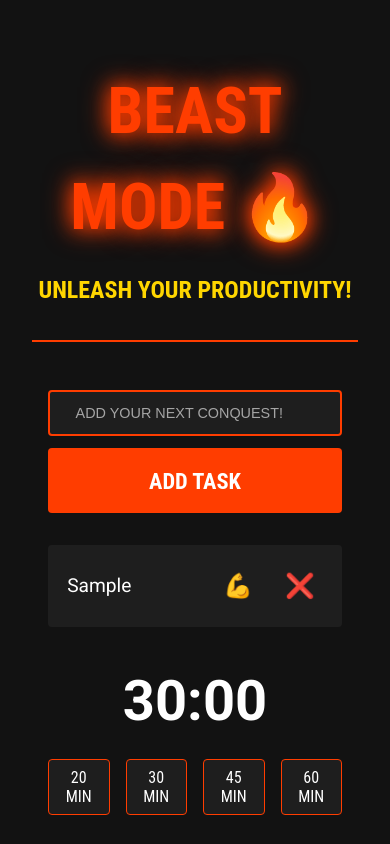
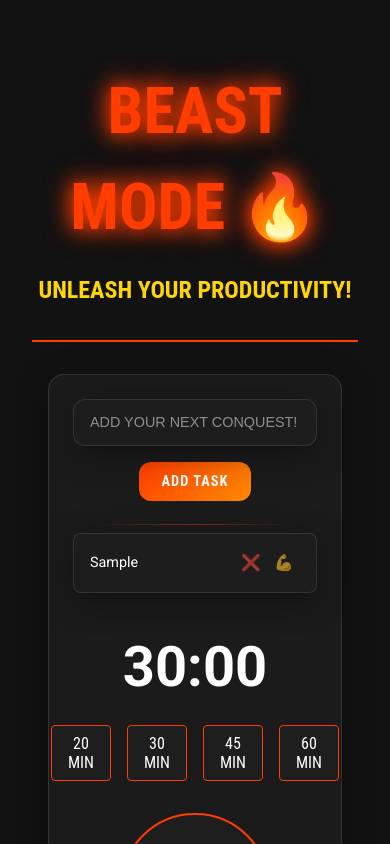
Before and after one commit to Rakeye/beast-mode, a React (Create React App) app: page / in a window 390 px wide. Both pictures are taken after typing "Sample" into the empty fields and a click on the button "ADD TASK". Shown: the top 844 px of the page. Built offline with nearby package versions, Linux system fonts and the light colour scheme.

Commit message:
Enhanced UI with modern design elements and improved responsiveness

```diff
--- a/src/components/TaskManager/index.tsx
+++ b/src/components/TaskManager/index.tsx
@@ -1,10 +1,13 @@
-import React, { useState, useCallback, useEffect, useRef } from 'react';
+import React, { useState, useEffect } from 'react';
 import {
   TaskManagerContainer,
+  InputContainer,
   TaskInput,
-  AddTaskButton,
   TaskList,
-  Task,
+  TaskItem,
+  TaskText,
+  DeleteButton,
+  AddButton,
   BeastModeButton,
   TimerDisplay,
   TimerContainer,
@@ -13,7 +16,6 @@ import {
   ProgressBar,
   Progress,
   MotivationalMessage,
-  InputContainer
 } from './styles';
 
 interface TaskItem {
@@ -62,8 +64,8 @@ const TaskManager: React.FC = () => {
   const [timeRemaining, setTimeRemaining] = useState(1800);
   const [initialTime, setInitialTime] = useState(1800);
   const [motivationalMessage, setMotivationalMessage] = useState('');
-  const timerRef = useRef<NodeJS.Timeout | null>(null);
-  const audioRef = useRef<HTMLAudioElement | null>(null);
+  const timerRef = React.useRef<NodeJS.Timeout | null>(null);
+  const audioRef = React.useRef<HTMLAudioElement | null>(null);
 
   // Save tasks to localStorage whenever they change
   useEffect(() => {
@@ -79,7 +81,7 @@ const TaskManager: React.FC = () => {
     };
   }, []);
 
-  const handleAddTask = useCallback(() => {
+  const handleAddTask = React.useCallback(() => {
     if (newTask.trim()) {
       const task: TaskItem = {
         id: Date.now(),
@@ -92,13 +94,13 @@ const TaskManager: React.FC = () => {
     }
   }, [newTask]);
 
-  const handleKeyPress = useCallback((e: React.KeyboardEvent) => {
+  const handleKeyPress = React.useCallback((e: React.KeyboardEvent) => {
     if (e.key === 'Enter') {
       handleAddTask();
     }
   }, [handleAddTask]);
 
-  const toggleTaskComplete = useCallback((taskId: number) => {
+  const toggleTaskComplete = React.useCallback((taskId: number) => {
     setTasks(prevTasks =>
       prevTasks.map(task =>
         task.id === taskId ? { ...task, completed: !task.completed } : task
@@ -106,7 +108,7 @@ const TaskManager: React.FC = () => {
     );
   }, []);
 
-  const deleteTask = useCallback((taskId: number) => {
+  const deleteTask = React.useCallback((taskId: number) => {
     setTasks(prevTasks => prevTasks.filter(task => task.id !== taskId));
   }, []);
 
@@ -116,12 +118,12 @@ const TaskManager: React.FC = () => {
     return `${minutes}:${remainingSeconds.toString().padStart(2, '0')}`;
   };
 
-  const updateMotivationalMessage = useCallback(() => {
+  const updateMotivationalMessage = React.useCallback(() => {
     const randomIndex = Math.floor(Math.random() * MOTIVATIONAL_MESSAGES.length);
     setMotivationalMessage(MOTIVATIONAL_MESSAGES[randomIndex]);
   }, []);
 
-  const startTimer = useCallback((duration: number) => {
+  const startTimer = React.useCallback((duration: number) => {
     if (timerRef.current) {
       clearInterval(timerRef.current);
     }
@@ -151,7 +153,7 @@ const TaskManager: React.FC = () => {
     }, 1000);
   }, [updateMotivationalMessage]);
 
-  const stopTimer = useCallback(() => {
+  const stopTimer = React.useCallback(() => {
     if (timerRef.current) {
       clearInterval(timerRef.current);
     }
@@ -159,11 +161,11 @@ const TaskManager: React.FC = () => {
     setTimeRemaining(initialTime);
   }, [initialTime]);
 
-  const getProgress = useCallback(() => {
+  const getProgress = React.useCallback(() => {
     return ((initialTime - timeRemaining) / initialTime) * 100;
   }, [initialTime, timeRemaining]);
 
-  useEffect(() => {
+  React.useEffect(() => {
     return () => {
       if (timerRef.current) {
         clearInterval(timerRef.current);
@@ -181,29 +183,27 @@ const TaskManager: React.FC = () => {
           onKeyPress={handleKeyPress}
           placeholder="ADD YOUR NEXT CONQUEST!"
         />
-        <AddTaskButton onClick={handleAddTask}>ADD TASK</AddTaskButton>
+        <AddButton onClick={handleAddTask}>ADD TASK</AddButton>
       </InputContainer>
 
       <TaskList>
         {tasks.map((task) => (
-          <Task key={task.id} completed={task.completed}>
-            <span>{task.text}</span>
-            <div>
-              <button
-                onClick={() => toggleTaskComplete(task.id)}
-                title={task.completed ? 'Task Completed!' : 'Click to complete'}
-              >
-                {task.completed ? '🏆' : '💪'}
-              </button>
-              <button
-                onClick={() => deleteTask(task.id)}
-                title="Delete task"
-                style={{ marginLeft: '0.5rem' }}
-              >
-                ❌
-              </button>
-            </div>
-          </Task>
+          <TaskItem key={task.id} completed={task.completed}>
+            <TaskText>{task.text}</TaskText>
+            <DeleteButton
+              onClick={() => deleteTask(task.id)}
+              title="Delete task"
+              style={{ marginLeft: '0.5rem' }}
+            >
+              ❌
+            </DeleteButton>
+            <DeleteButton
+              onClick={() => toggleTaskComplete(task.id)}
+              title={task.completed ? 'Task Completed!' : 'Click to complete'}
+            >
+              {task.completed ? '🏆' : '💪'}
+            </DeleteButton>
+          </TaskItem>
         ))}
       </TaskList>
 
--- a/src/components/TaskManager/styles.ts
+++ b/src/components/TaskManager/styles.ts
@@ -1,29 +1,46 @@
-import styled, { keyframes } from 'styled-components';
+import styled, { keyframes, css } from 'styled-components';
 
 const pulseAnimation = keyframes`
-  0% { transform: scale(1); }
-  50% { transform: scale(1.05); }
-  100% { transform: scale(1); }
+  0% { transform: scale(1); opacity: 1; }
+  50% { transform: scale(1.02); opacity: 0.9; }
+  100% { transform: scale(1); opacity: 1; }
 `;
 
 const glowAnimation = keyframes`
-  0% { box-shadow: 0 0 5px #FF3D00; }
-  50% { box-shadow: 0 0 20px #FF3D00; }
-  100% { box-shadow: 0 0 5px #FF3D00; }
+  0% { box-shadow: 0 0 5px rgba(255, 61, 0, 0.5); }
+  50% { box-shadow: 0 0 20px rgba(255, 61, 0, 0.8); }
+  100% { box-shadow: 0 0 5px rgba(255, 61, 0, 0.5); }
+`;
+
+const fadeIn = keyframes`
+  from { opacity: 0; transform: translateY(10px); }
+  to { opacity: 1; transform: translateY(0); }
+`;
+
+const glassmorphism = css`
+  background: rgba(30, 30, 30, 0.8);
+  backdrop-filter: blur(10px);
+  border: 1px solid rgba(255, 255, 255, 0.1);
+  box-shadow: 0 8px 32px 0 rgba(0, 0, 0, 0.37);
 `;
 
 export const TaskManagerContainer = styled.div`
-  padding: 2rem;
+  padding: 2.5rem;
   max-width: 600px;
   margin: 0 auto;
   width: 100%;
+  ${glassmorphism}
+  border-radius: 16px;
+  animation: ${fadeIn} 0.6s ease-out;
 
   @media (max-width: 768px) {
-    padding: 1.5rem;
+    padding: 2rem;
   }
 
   @media (max-width: 480px) {
-    padding: 1rem;
+    padding: 1.5rem;
+    margin: 0 1rem;
+    width: calc(100% - 2rem);
   }
 `;
 
@@ -31,32 +48,54 @@ export const InputContainer = styled.div`
   display: flex;
   flex-direction: column;
   align-items: center;
-  gap: 1rem;
+  gap: 1.2rem;
   width: 100%;
   margin: 0 auto;
+  position: relative;
+
+  &::after {
+    content: '';
+    position: absolute;
+    bottom: -1.5rem;
+    left: 50%;
+    transform: translateX(-50%);
+    width: 80%;
+    height: 1px;
+    background: linear-gradient(
+      90deg,
+      transparent,
+      rgba(255, 61, 0, 0.5),
+      transparent
+    );
+  }
 
   @media (max-width: 480px) {
-    gap: 0.8rem;
+    gap: 1rem;
   }
 `;
 
 export const TaskInput = styled.input`
   width: 100%;
-  padding: 1.2rem;
+  padding: 1.2rem 1.5rem;
   font-size: 1.4rem;
-  background: #1E1E1E;
-  border: 2px solid #FF3D00;
+  background: rgba(20, 20, 20, 0.8);
+  border: 2px solid transparent;
   color: white;
-  border-radius: 4px;
+  border-radius: 12px;
+  transition: all 0.3s ease;
+  ${glassmorphism}
 
   &:focus {
     outline: none;
-    animation: ${glowAnimation} 1.5s infinite;
+    border-color: #FF3D00;
+    animation: ${glowAnimation} 2s infinite;
+    background: rgba(30, 30, 30, 0.9);
   }
 
   &::placeholder {
-    color: rgba(255, 255, 255, 0.6);
+    color: rgba(255, 255, 255, 0.5);
     font-size: 1.4rem;
+    transition: color 0.3s ease;
 
     @media (max-width: 768px) {
       font-size: 1rem;
@@ -64,77 +103,119 @@ export const TaskInput = styled.input`
 
     @media (max-width: 480px) {
       font-size: 0.9rem;
-      padding: 0.8rem;
     }
+  }
+
+  &:focus::placeholder {
+    color: rgba(255, 61, 0, 0.6);
   }
 
   @media (max-width: 768px) {
     font-size: 1rem;
-    padding: 1rem;
+    padding: 1rem 1.2rem;
   }
 
   @media (max-width: 480px) {
     font-size: 0.9rem;
-    padding: 0.8rem;
-  }
-`;
-
-export const AddTaskButton = styled.button`
-  width: 100%;
-  padding: 1.2rem;
-  font-size: 1.4rem;
-  background: #FF3D00;
-  color: white;
-  border: none;
-  border-radius: 4px;
-  cursor: pointer;
-  transition: all 0.3s ease;
-  font-weight: bold;
-
-  &:hover {
-    background: #FF6E40;
-    transform: scale(1.02);
+    padding: 0.9rem 1rem;
   }
 `;
 
 export const TaskList = styled.div`
   margin-top: 2rem;
+  width: 100%;
+  display: flex;
+  flex-direction: column;
+  gap: 1rem;
 `;
 
-export const Task = styled.div<{ completed: boolean }>`
+export const TaskItem = styled.div`
   display: flex;
+  align-items: center;
   justify-content: space-between;
-  align-items: center;
-  padding: 1.2rem;
-  margin: 0.5rem 0;
-  background: ${props => props.completed ? '#1B5E20' : '#1E1E1E'};
-  border-radius: 4px;
+  padding: 1rem 1.2rem;
+  background: rgba(20, 20, 20, 0.6);
+  border-radius: 8px;
   transition: all 0.3s ease;
+  animation: ${fadeIn} 0.4s ease-out;
+  ${glassmorphism}
 
-  span {
-    text-decoration: ${props => props.completed ? 'line-through' : 'none'};
-    color: ${props => props.completed ? '#A5D6A7' : 'white'};
-    font-size: 1.2rem;
-    flex-grow: 1;
-    margin-right: 1rem;
+  &:hover {
+    transform: translateX(4px);
+    background: rgba(30, 30, 30, 0.8);
   }
 
-  div {
-    display: flex;
-    gap: 0.5rem;
+  @media (max-width: 480px) {
+    padding: 0.8rem 1rem;
+  }
+`;
+
+export const TaskText = styled.span`
+  flex: 1;
+  color: white;
+  font-size: 1.1rem;
+  margin-right: 1rem;
+
+  @media (max-width: 480px) {
+    font-size: 0.9rem;
+  }
+`;
+
+export const DeleteButton = styled.button`
+  background: none;
+  border: none;
+  color: rgba(255, 255, 255, 0.6);
+  font-size: 1.2rem;
+  cursor: pointer;
+  padding: 0.5rem;
+  border-radius: 50%;
+  transition: all 0.3s ease;
+  display: flex;
+  align-items: center;
+  justify-content: center;
+
+  &:hover {
+    color: #FF3D00;
+    background: rgba(255, 61, 0, 0.1);
+    transform: scale(1.1);
   }
 
-  button {
-    background: none;
-    border: none;
-    font-size: 1.5rem;
-    cursor: pointer;
-    transition: transform 0.3s ease;
-    padding: 0.5rem;
+  @media (max-width: 480px) {
+    font-size: 1rem;
+    padding: 0.4rem;
+  }
+`;
 
-    &:hover {
-      transform: scale(1.2);
-    }
+export const AddButton = styled.button`
+  background: linear-gradient(135deg, #FF3D00 0%, #FF8A00 100%);
+  color: white;
+  border: none;
+  padding: 1rem 2rem;
+  font-size: 1.2rem;
+  border-radius: 12px;
+  cursor: pointer;
+  transition: all 0.3s ease;
+  text-transform: uppercase;
+  font-weight: bold;
+  letter-spacing: 1px;
+
+  &:hover {
+    transform: translateY(-2px);
+    box-shadow: 0 5px 15px rgba(255, 61, 0, 0.4);
+  }
+
+  &:active {
+    transform: translateY(0);
+  }
+
+  @media (max-width: 768px) {
+    font-size: 1rem;
+    padding: 0.8rem 1.6rem;
+  }
+
+  @media (max-width: 480px) {
+    font-size: 0.9rem;
+    padding: 0.7rem 1.4rem;
   }
 `;
 
```
